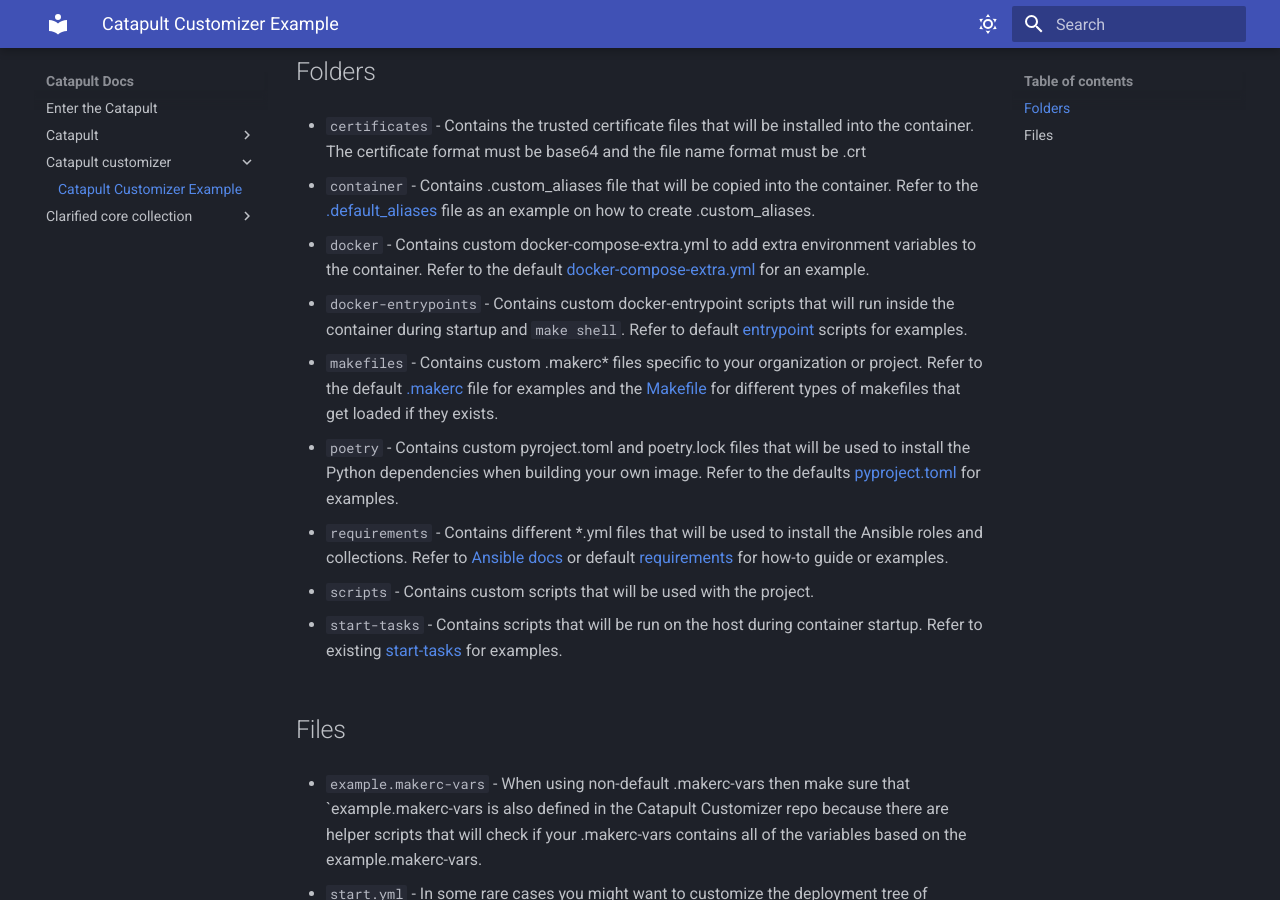
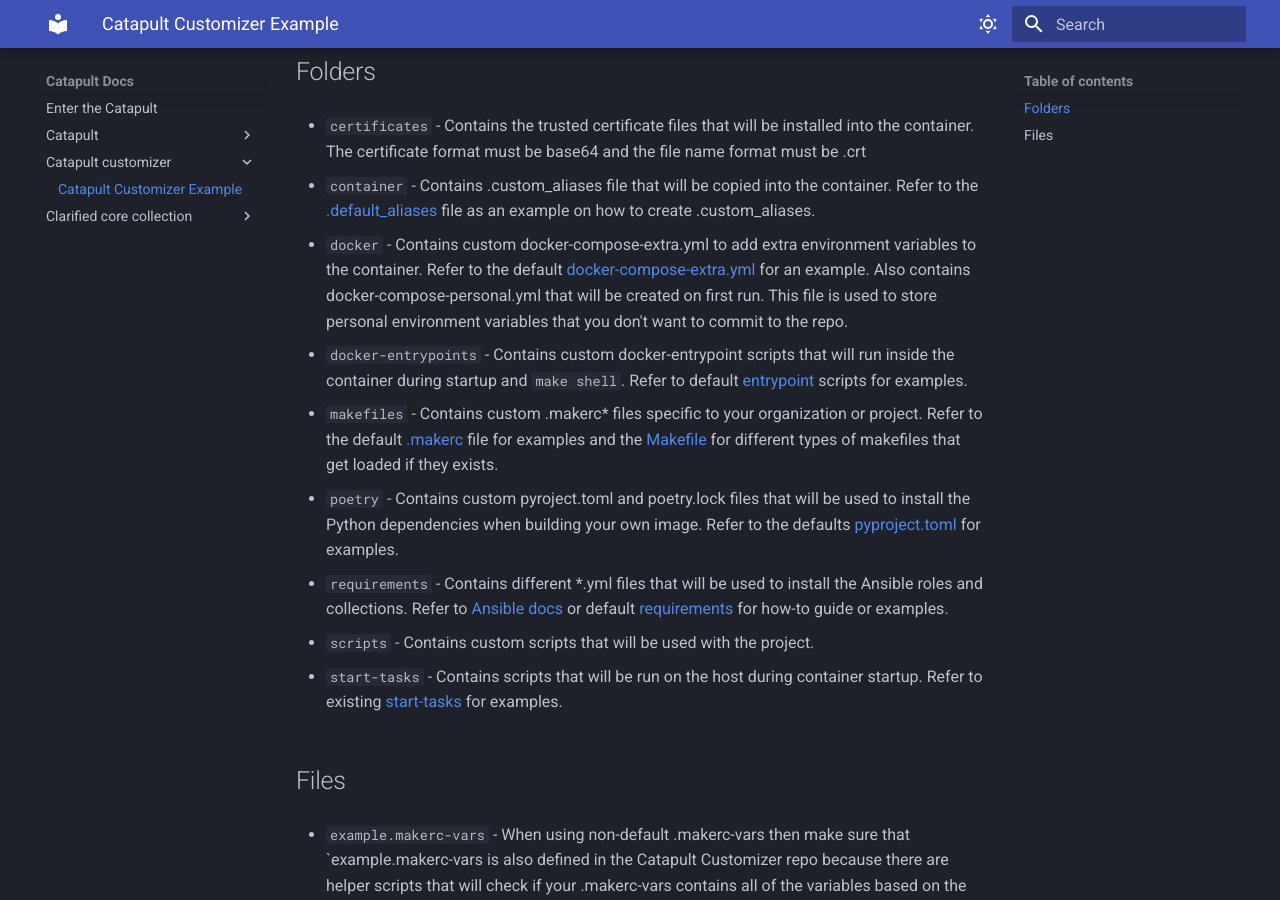
Before and after one commit to ClarifiedSecurity/catapult-docs, an MkDocs documentation site: the page built from docs/catapult-customizer/README.md, in a window 1280 px wide and 900 px high, scrolled down 402 px. Built offline with MkDocs 1.6.1 and Material for MkDocs 9.7.7, drawn with Linux system fonts in a browser that asks for light colours.

Commit message:
CatapultBot update docs

```diff
--- a/docs/catapult-customizer/README.md
+++ b/docs/catapult-customizer/README.md
@@ -12,7 +12,7 @@
 
 - `container` - Contains .custom_aliases file that will be copied into the container. Refer to the [.default_aliases](https://github.com/ClarifiedSecurity/Catapult/blob/main/container/home/builder/.default_aliases) file as an example on how to create .custom_aliases.
 
-- `docker` - Contains custom docker-compose-extra.yml to add extra environment variables to the container. Refer to the default [docker-compose-extra.yml](https://github.com/ClarifiedSecurity/Catapult/blob/main/defaults/docker-compose-extra.yml) for an example.
+- `docker` - Contains custom docker-compose-extra.yml to add extra environment variables to the container. Refer to the default [docker-compose-extra.yml](https://github.com/ClarifiedSecurity/Catapult/blob/main/defaults/docker-compose-extra.yml) for an example. Also contains docker-compose-personal.yml that will be created on first run. This file is used to store personal environment variables that you don't want to commit to the repo.
 
 - `docker-entrypoints` - Contains custom docker-entrypoint scripts that will run inside the container during startup and `make shell`. Refer to default [entrypoint](https://github.com/ClarifiedSecurity/Catapult/tree/main/scripts/entrypoints) scripts for examples.
 
```
